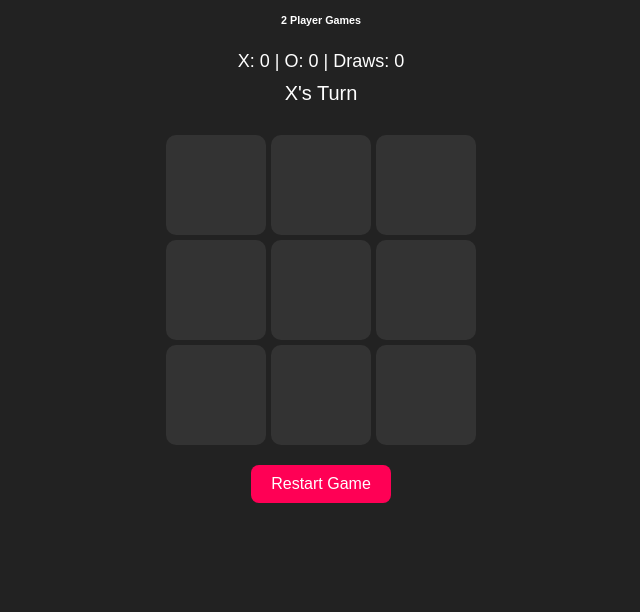
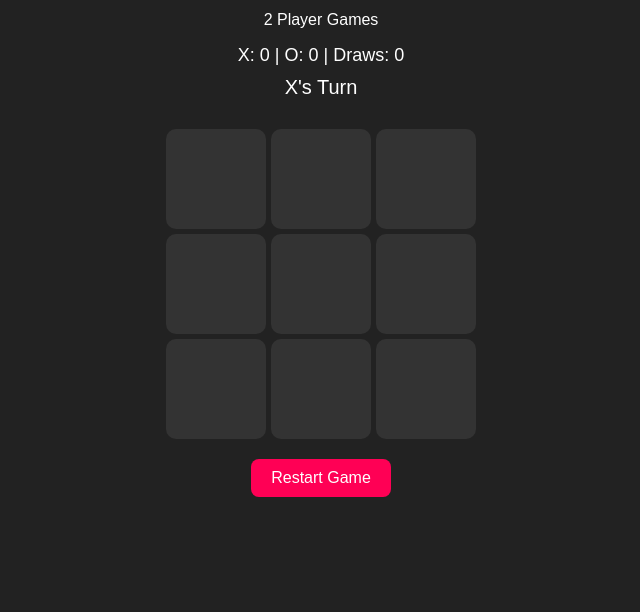
Before and after one commit to dyrrogamerz/Tic-Tac-Toe-Game, a plain HTML site: page index.html in a window 1280 px wide. Shown: the part 188-800 px from the top of the page, without its empty margins (319-959 px from the left). Drawn offline with Linux system fonts and the light colour scheme.

Commit message:
Update index.html

```diff
--- a/index.html
+++ b/index.html
@@ -56,7 +56,7 @@
 <body>
 
 <h1>Tic-Tac-Toe</h1>
-<h6>2 Player Games</h6>
+<p>2 Player Games</p>
 <div id="scoreboard">X: 0 | O: 0 | Draws: 0</div>
 <div id="status">X's Turn</div>
 <div id="board"></div>
```
